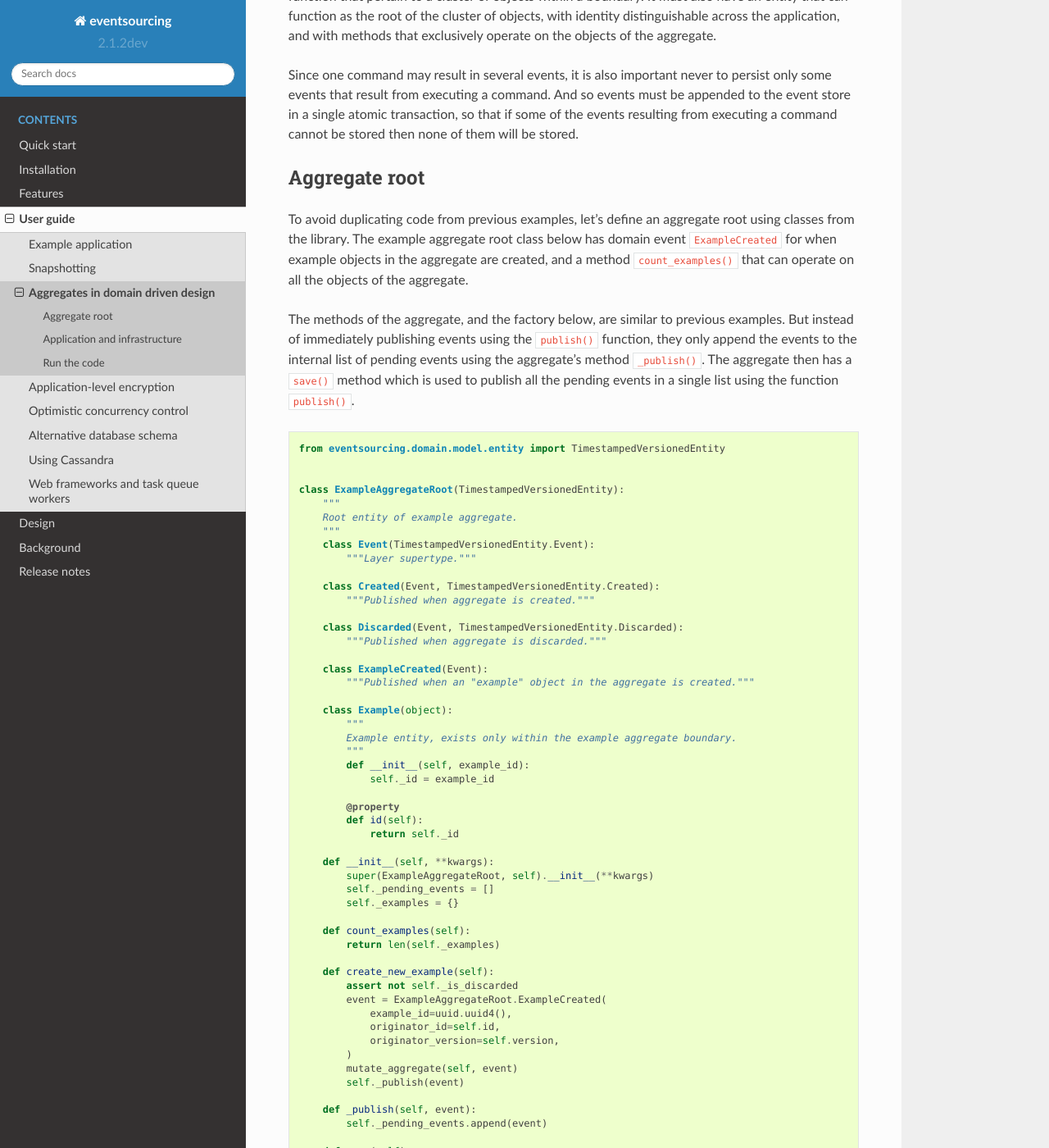
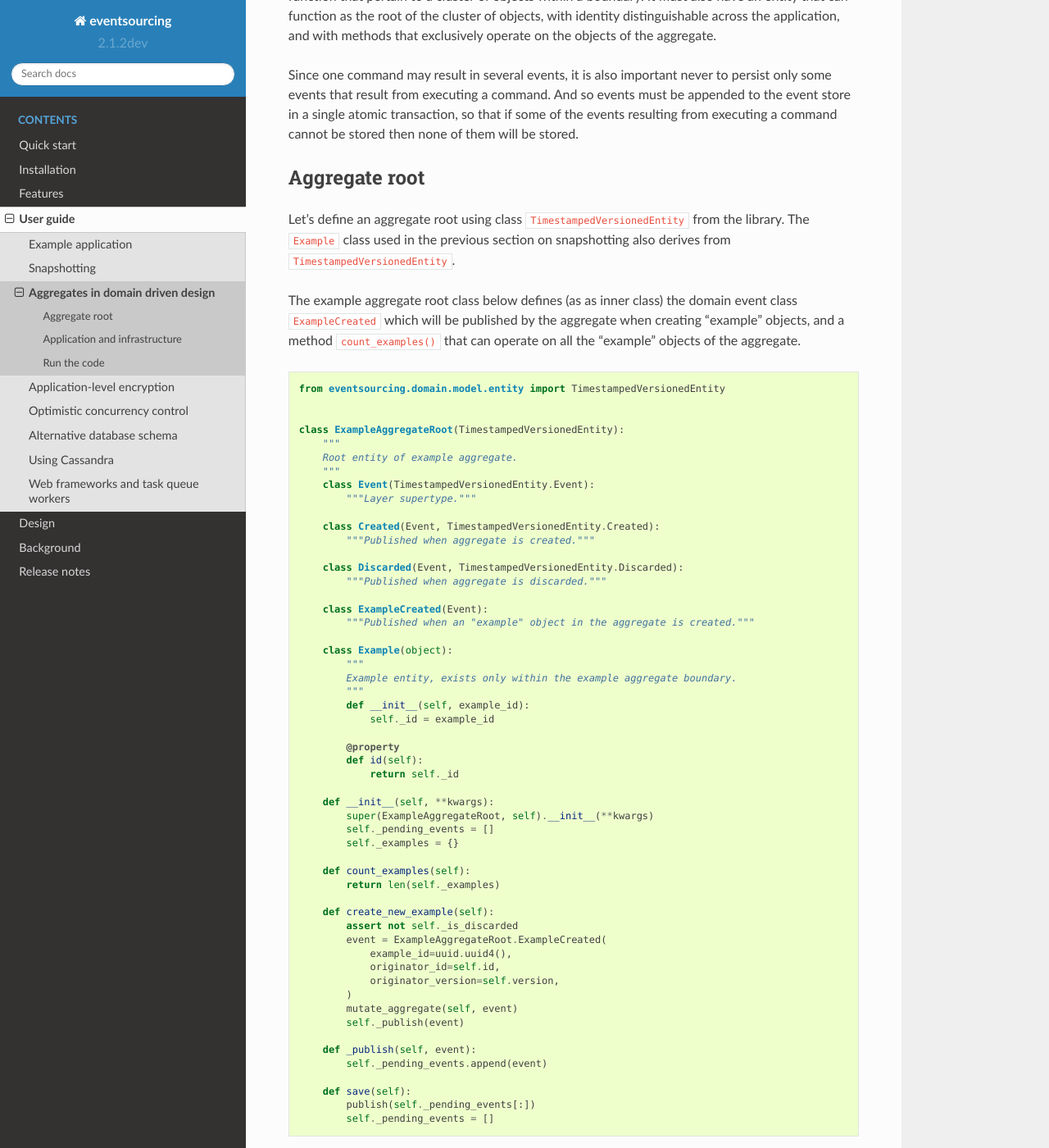
Before and after one commit to pyeventsourcing/eventsourcing, a Sphinx documentation site: the page built from docs/topics/user_guide/aggregates_in_ddd.rst, in a window 1280 px wide and 1400 px high, scrolled down 464 px. Shown: the whole window at 82% size. Built offline with Sphinx 7.4.7 and the Read the Docs theme 2.0.0, drawn with Linux system fonts in a browser that asks for light colours; some of the changed text lies outside the part shown.

Commit message:
Adjusted wording.

```diff
--- a/docs/topics/user_guide/aggregates_in_ddd.rst
+++ b/docs/topics/user_guide/aggregates_in_ddd.rst
@@ -34,18 +34,14 @@ stored then none of them will be stored.
 Aggregate root
 --------------
 
-To avoid duplicating code from previous examples, let's define an aggregate
-root using classes from the library. The example aggregate root class below
-has domain event ``ExampleCreated`` for when example objects in the aggregate
-are created, and a method ``count_examples()`` that can operate on all the
-objects of the aggregate.
+Let's define an aggregate root using class ``TimestampedVersionedEntity``
+from the library. The ``Example`` class used in the previous
+section on snapshotting also derives from ``TimestampedVersionedEntity``.
 
-The methods of the aggregate, and the factory below, are similar to previous
-examples. But instead of immediately publishing events using the ``publish()``
-function, they only append the events to the internal list of pending events
-using the aggregate's method ``_publish()``. The aggregate then has a ``save()``
-method which is used to publish all the pending events in a single list using
-the function ``publish()``.
+The example aggregate root class below defines (as as inner class) the
+domain event class ``ExampleCreated`` which will be published by the aggregate
+when creating "example" objects, and a method ``count_examples()`` that
+can operate on all the "example" objects of the aggregate.
 
 .. code:: python
 
@@ -127,7 +130,8 @@ works in the same way as before.
         return aggregate
 
 
-The mutator function ``mutate_aggregate()`` handles the event type ``ExampleCreated``
+The mutator function ``mutate_aggregate()`` below handles events ``Created`` and
+``Discarded`` similarly to the previous examples. It also handles ``ExampleCreated``,
 by constructing an object class ``Example`` that it adds to the aggregate's internal
 collection of examples.
 
```
Also changed, not shown: other parts of docs/topics/user_guide/aggregates_in_ddd.rst (+7 -0 lines).
